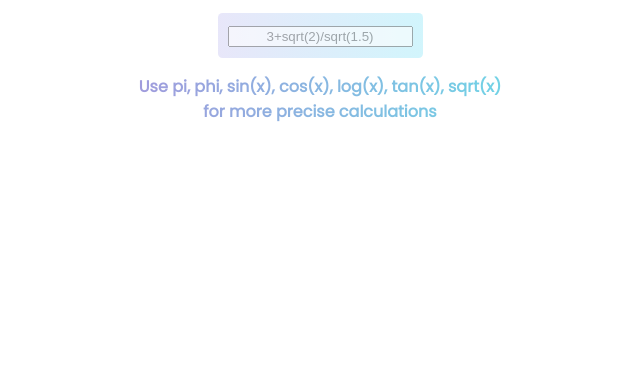
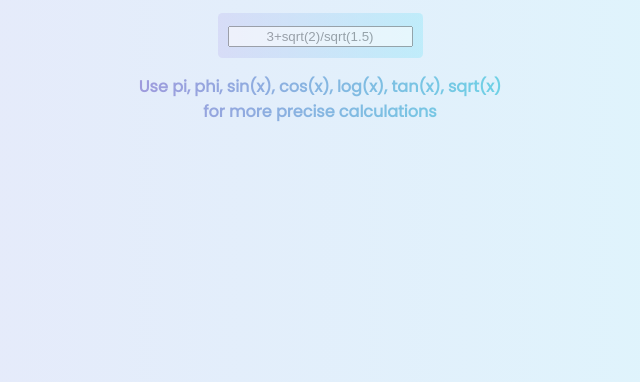
Before and after one commit to that0therGuy/scicalculator, a plain HTML site: page html.html in a window 1280 px wide. Shown: the part 434-816 px from the top of the page, without its empty margins (320-960 px from the left). Drawn offline with Linux system fonts and the light colour scheme.

Commit message:
Update css.css

```diff
--- a/css.css
+++ b/css.css
@@ -1,6 +1,7 @@
 @import url('https://fonts.googleapis.com/css2?family=Poppins:ital,wght@0,400;1,200&display=swap');
 body{
     font-family:"Poppins",Arial, Helvetica, sans-serif;
+    background: linear-gradient(90deg, rgba(197,194,241,.4) 0%, rgba(141,230,248,.3) 100%);
 }
 .title{
     display:flex;
```
